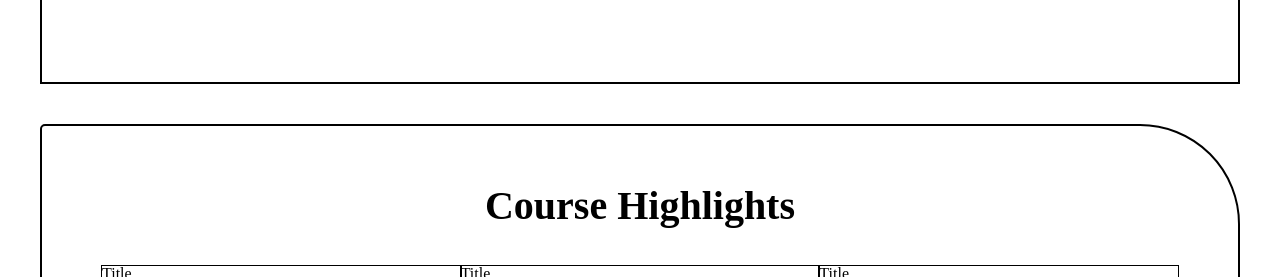
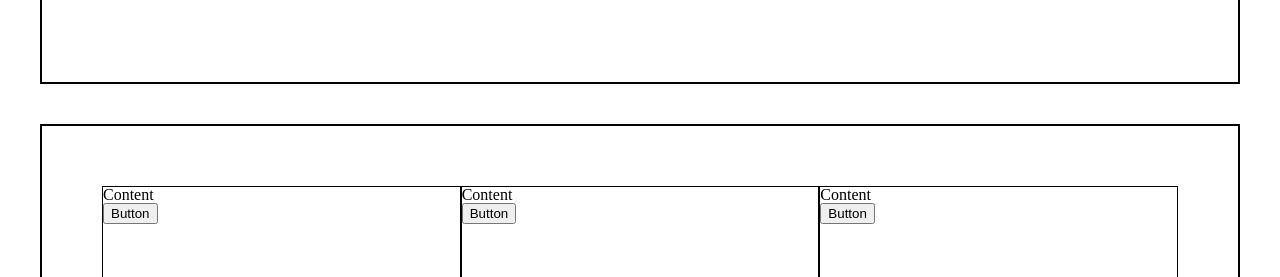
Before and after one commit to Oprea-Sava/SkillBuddy, a React (Vite) app: page / in a window 1280 px wide. Shown: the part 960-1237 px from the top of the page. Built offline with nearby package versions, Linux system fonts and the light colour scheme.

Commit message:
Basic features tab

```diff
--- a/src/css/landingPage.css
+++ b/src/css/landingPage.css
@@ -1,7 +1,8 @@
 #heroContainer,
 #highlightsContainer,
 #spotlightContainer,
-#callToAction {
+#callToAction,
+#featuresContainer {
   height: 100vh;
   margin: 40px;
   padding: 60px;
@@ -41,3 +42,14 @@
   width: 100%;
   border: solid 1px black;
 }
+
+.feature {
+  height: 100%;
+  border: solid 1px black;
+  width: auto;
+  flex: 1;
+}
+
+#featuresContainer {
+  display: flex;
+}
--- a/src/landingPage.jsx
+++ b/src/landingPage.jsx
@@ -6,12 +6,14 @@ import SkillSpotlight from './landingPageComponents/spotlight'
 import CallToAction from './landingPageComponents/callToAction'
 import Navbar from './navbar'
 import Footer from './footer'
+import Features from './landingPageComponents/features'
 
 function LandingPage() {
     return (
         <>
             <Navbar/>
             <HeroContainer />
+            <Features/>
             <CourseHighlights />
             <SkillSpotlight />
             <CallToAction />
--- /dev/null
+++ b/src/landingPageComponents/features.jsx
@@ -0,0 +1,20 @@
+function Features () {
+    return (
+        <div id="featuresContainer">
+            <div className="feature">
+                <div className="featureContent">Content</div>
+                <button className="featureBtn">Button</button>
+            </div>
+            <div className="feature">
+                <div className="featureContent">Content</div>
+                <button className="featureBtn">Button</button>
+            </div>
+            <div className="feature">
+                <div className="featureContent">Content</div>
+                <button className="featureBtn">Button</button>
+            </div>
+        </div>
+    )
+}
+
+export default Features
```
